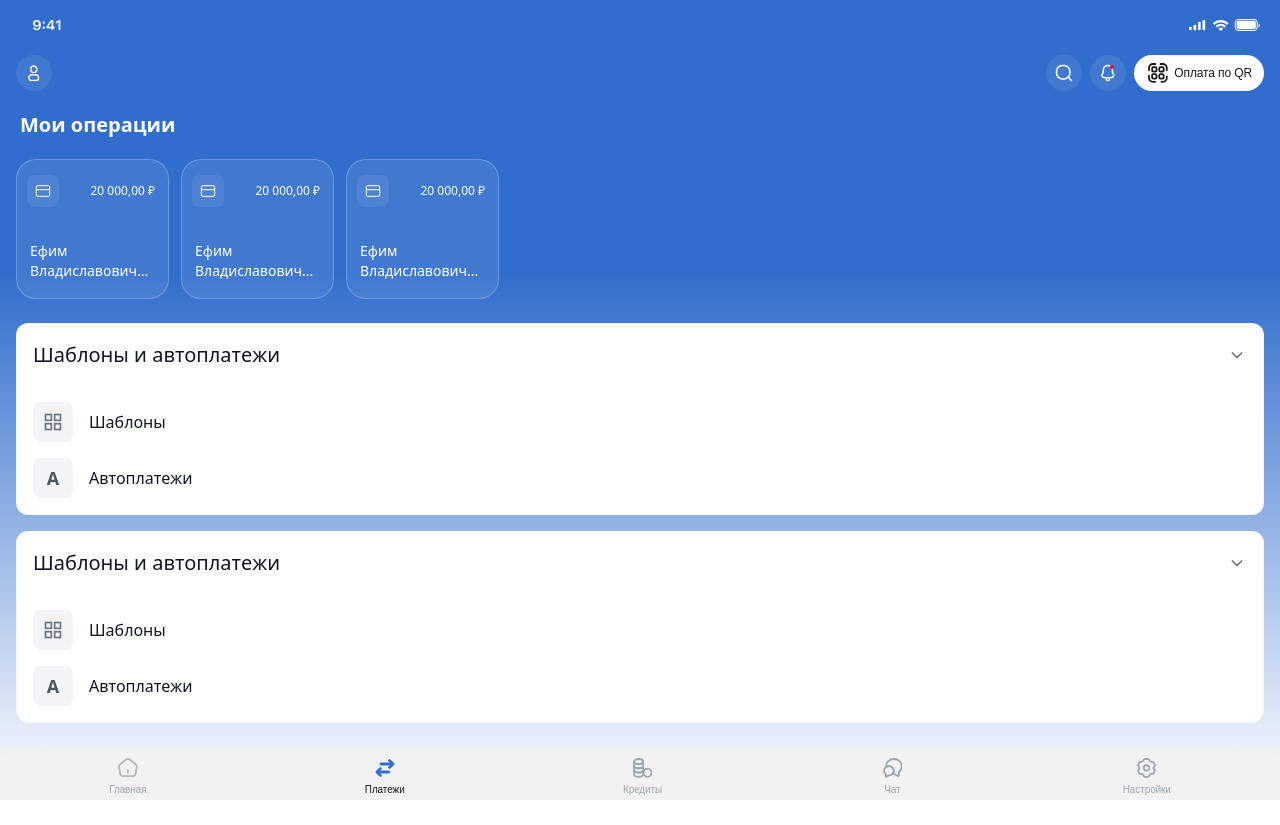
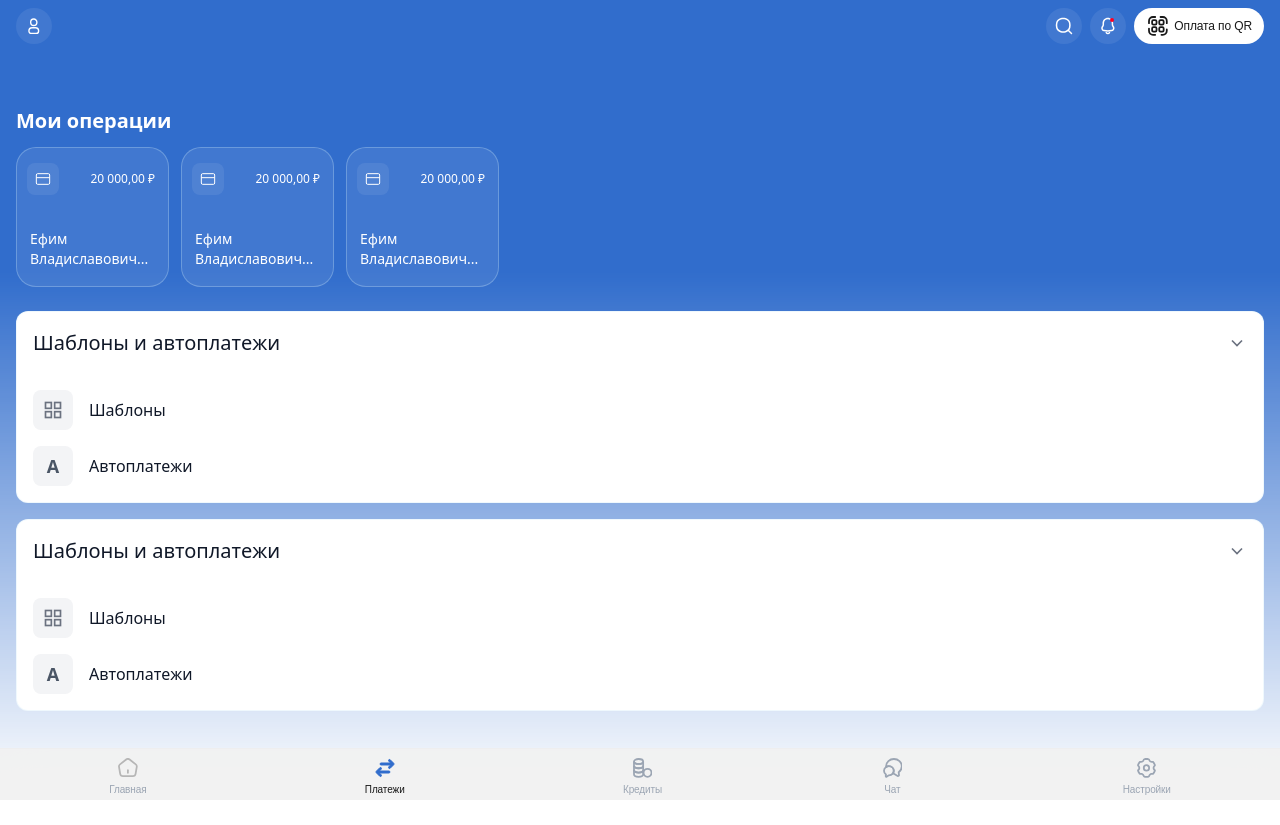
Before and after one commit to kode-frontend/pwa-ceb, a React (Vite) app: page /payments in a window 1280 px wide. Built offline with nearby package versions, Linux system fonts and the light colour scheme.

Commit message:
fix(safe-area): Добавлена safe-area для моб устройств

```diff
--- a/index.html
+++ b/index.html
@@ -3,12 +3,11 @@
 
 <head>
   <meta charset="UTF-8" />
-  <meta name="viewport" content="width=device-width, initial-scale=1.0" />
   <link rel="manifest" href="/manifest.webmanifest" />
   <meta name="theme-color" content="#316DCC" />
   <meta name="mobile-web-app-capable" content="yes">
   <meta name="apple-mobile-web-app-status-bar-style" content="default" />
-
+  <meta name="viewport" content="width=device-width, initial-scale=1, viewport-fit=cover" />
   <title>CEB</title>
 </head>
 
--- a/src/components/Content/Content10.tsx
+++ b/src/components/Content/Content10.tsx
@@ -4,12 +4,12 @@ import { AutoPayIcon, ChevronDownIcon, TemplateIcon } from "./Serviceicons";
 function Content10() {
   return (
     <>
-      <h1 className="text-white text-xl font-semibold py-3 z-9999 ml-5">Мои операции</h1>
       <div
-        className="box-border content-stretch flex flex-row gap-2 items-center justify-start px-4 py-2 relative shrink-0 w-full overflow-x-auto scrollbar-hide"
+        className="w-full px-4 py-2"
         data-name="suggest"
       >
-        <div className="flex gap-3 overflow-x-auto scrollbar-hide">
+        <h1 className="text-white text-xl font-semibold mb-3 relative">Мои операции</h1>
+        <div className="flex flex-row gap-3 overflow-x-auto scrollbar-hide">
           {/* Карточка операции 1 - Ефим */}
           <div
             className="bg-[rgba(255,255,255,0.08)] box-border content-stretch flex flex-col items-start justify-around p-0 relative rounded-[20px] shrink-0 size-[110px]"
@@ -85,10 +85,10 @@ function Content10() {
       </div>
       {/* Белая область */}
       <div className="flex-1 bg-white w-full">
-        <div className="p-4 space-y-4 flex flex-col">
+        <div className="p-4 space-y-4 flex flex-col relative">
           {/* Первый блок "Шаблоны и автоплатежи" */}
           <div
-            className="bg-white rounded-xl border overflow-hidden z-9999"
+            className="bg-white rounded-xl border overflow-hidden"
             style={{
               border: "0.5px solid var(--colorMode-border-primary, #C9E6F94D)",
             }}
@@ -115,7 +115,7 @@ function Content10() {
 
           {/* Второй блок "Шаблоны и автоплатежи" */}
           <div
-            className="bg-white rounded-xl border overflow-hidden z-9999"
+            className="bg-white rounded-xl border overflow-hidden"
             style={{
               border: "0.5px solid var(--colorMode-border-primary, #C9E6F94D)",
             }}
--- a/src/components/Content/Tabbar1.tsx
+++ b/src/components/Content/Tabbar1.tsx
@@ -3,8 +3,11 @@ import Tabbar from "../Tabbar/Tabbar";
 function Tabbar1() {
   return (
     <div
-      className="fixed backdrop-blur-[20px] backdrop-filter bg-[rgba(241,241,241,0.92)] bottom-0 box-border content-stretch flex flex-col items-start justify-start left-0 p-0 right-0"
+      className="fixed backdrop-blur-[20px] backdrop-filter bg-[rgba(241,241,241,0.92)] bottom-0 box-border content-stretch flex flex-col items-start justify-start left-0 p-0 right-0 pb-safe-bottom"
       data-name="tabbar"
+      style={{
+        paddingBottom: "env(safe-area-inset-bottom)",
+      }}
     >
       <div className="absolute border-[0.5px_0px_0px] border-[rgba(25,25,25,0.01)] border-solid inset-0 pointer-events-none" />
       <Tabbar />
--- a/src/components/NavigationBar/NavigationBar.tsx
+++ b/src/components/NavigationBar/NavigationBar.tsx
@@ -1,4 +1,3 @@
-import StatusBar from "../NavigationBar/StatusBar";
 import TopTitle from "../NavigationBar/TopTitle";
 
 function NavigationBar({ scrollY = 0 }: { scrollY?: number }) {
@@ -7,7 +6,6 @@ function NavigationBar({ scrollY = 0 }: { scrollY?: number }) {
       className="fixed bg-[#316dcc] box-border content-stretch flex flex-col items-start justify-start left-0 p-0 right-0 top-0 z-10"
       data-name="navigation_bar"
     >
-      <StatusBar />
       <TopTitle scrollY={scrollY} />
     </div>
   );
--- a/tailwind.config.ts
+++ b/tailwind.config.ts
@@ -1,15 +1,18 @@
-import type { Config } from 'tailwindcss';
+import type { Config } from "tailwindcss";
 
 const config: Config = {
-  darkMode: ['class', '.dark'],
-  content: ['./index.html', './src/**/*.{js,ts,jsx,tsx}'],
+  darkMode: ["class", ".dark"],
+  content: ["./index.html", "./src/**/*.{js,ts,jsx,tsx}"],
   theme: {
     extend: {
       colors: {
-        'custom-background': 'var(--background)',
-        'custom-foreground': 'var(--foreground)',
-        'custom-border': 'var(--border)',
-        'custom-ring': 'var(--ring)',
+        "custom-background": "var(--background)",
+        "custom-foreground": "var(--foreground)",
+        "custom-border": "var(--border)",
+        "custom-ring": "var(--ring)",
+      },
+      spacing: {
+        "safe-bottom": "env(safe-area-inset-bottom)",
       },
     },
   },
```
